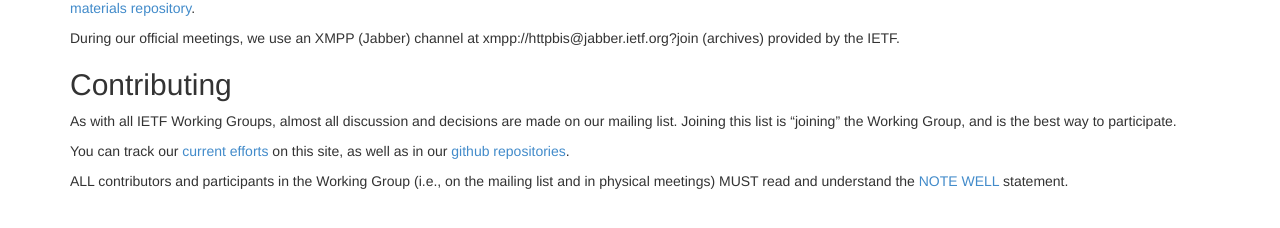
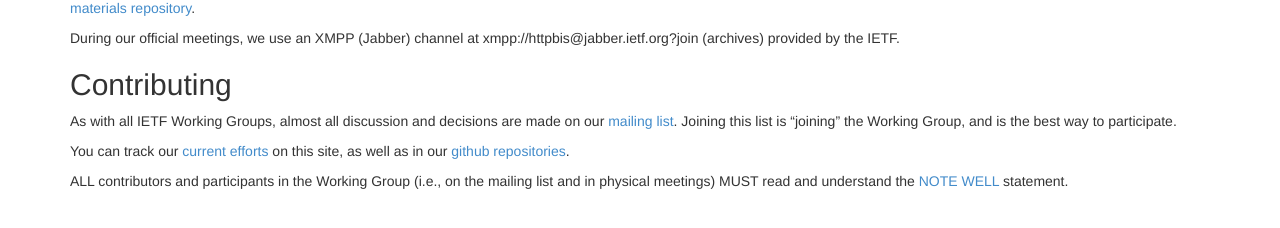
Before and after one commit to httpwg/httpwg.github.io, a Jekyll site: the page built from about/index.md, in a window 1280 px wide. Shown: the part 339-567 px from the top of the page. Built offline with Jekyll 4.4.1, drawn with Linux system fonts in a browser that asks for light colours; part of the change alters nothing that is shown.

```diff
--- a/about/index.md
+++ b/about/index.md
@@ -15,7 +15,7 @@ During our official meetings, we use an XMPP (Jabber) channel at xmpp://httpbis@
 
 ## Contributing
 
-As with all IETF Working Groups, almost all discussion and decisions are made on our mailing list. Joining this list is "joining" the Working Group, and is the best way to participate.
+As with all IETF Working Groups, almost all discussion and decisions are made on our [mailing list](http://lists.w3.org/Archives/Public/ietf-http-wg/). Joining this list is "joining" the Working Group, and is the best way to participate.
 
 You can track our [current efforts](/wip/) on this site, as well as in our [github repositories](https://github.com/httpwg/).
 
```
